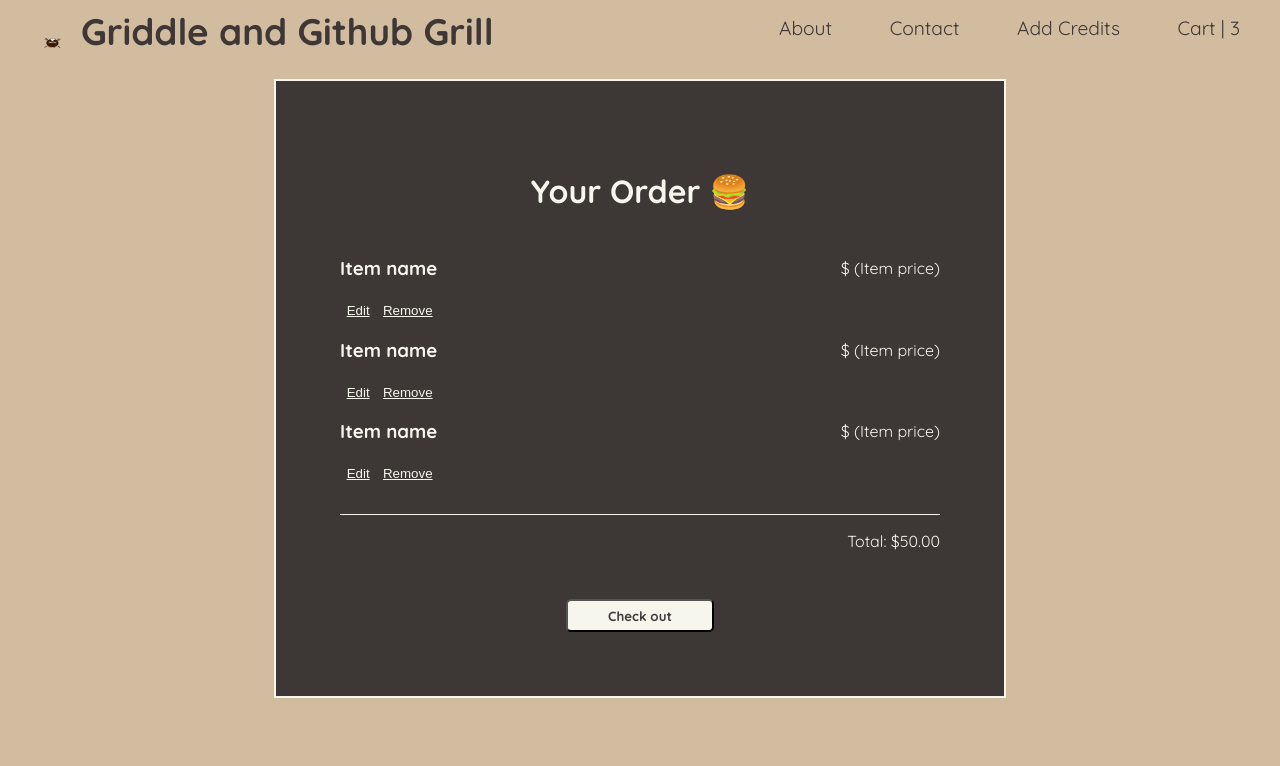
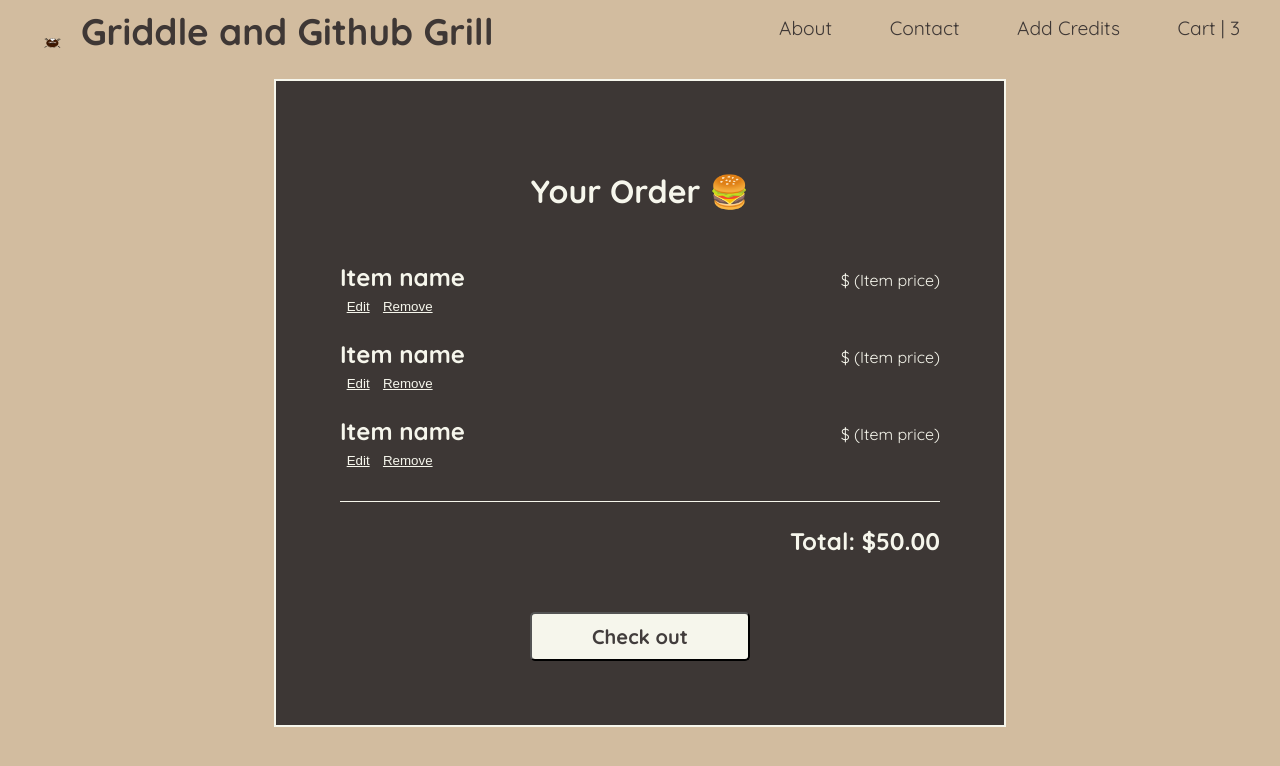
Before and after one commit to chingu-voyages/v50-tier1-team-03, a React (Vite) app: page /cart in a window 1280 px wide. Shown: the top 766 px of the page. Built offline with nearby package versions, Linux system fonts and the light colour scheme.

Commit message:
More cart styling tweaks, headings and button

```diff
--- a/src/components/cartComponents/Cart.jsx
+++ b/src/components/cartComponents/Cart.jsx
@@ -25,7 +25,7 @@ export default function Cart() {
                 <button className="cart-btn">Edit</button>
                 <button className="cart-btn">Remove</button>
                 <div className="checkout-el">
-                    <p>Total: <span id="total-el">$50.00</span></p>
+                    <p className="total-el">Total: <span id="total-el">$50.00</span></p>
                     <button className="checkout-btn">Check out</button>
                 </div>
             </section>
--- a/src/index.css
+++ b/src/index.css
@@ -358,10 +358,19 @@ section {
   text-align: center;
 }
 
+.cart-section h3 {
+  font-size: 1.5rem;
+  margin-bottom: 0.2rem;
+}
+
 .cart-item {
   display: flex;
   justify-content: space-between;
-  align-items: center;
+  align-items: baseline;
+}
+
+.item-price {
+  margin: 0;
 }
 
 .cart-btn {
@@ -392,8 +401,14 @@ section {
   gap: 2em;
 }
 
+.total-el {
+  font-size: 1.5rem;
+  font-weight: 700;
+}
+
 .checkout-btn {
   align-self: center;
+  font-size: 1.25rem;
   font-family: inherit;
   padding: 0.5em 3em;
   background: var(--light-bg);
```
